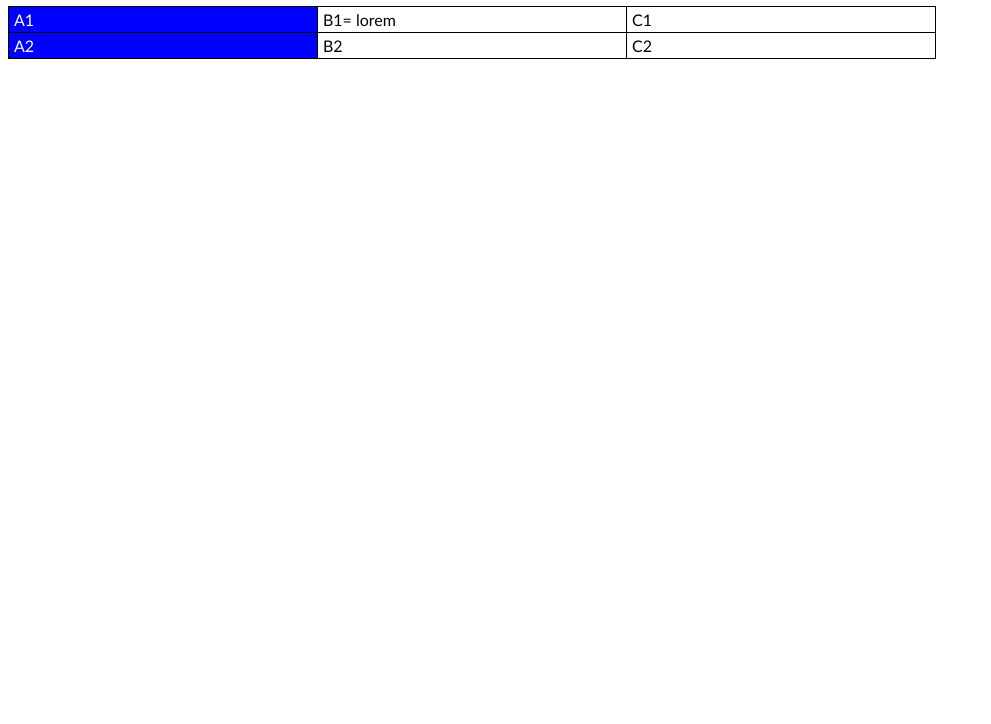
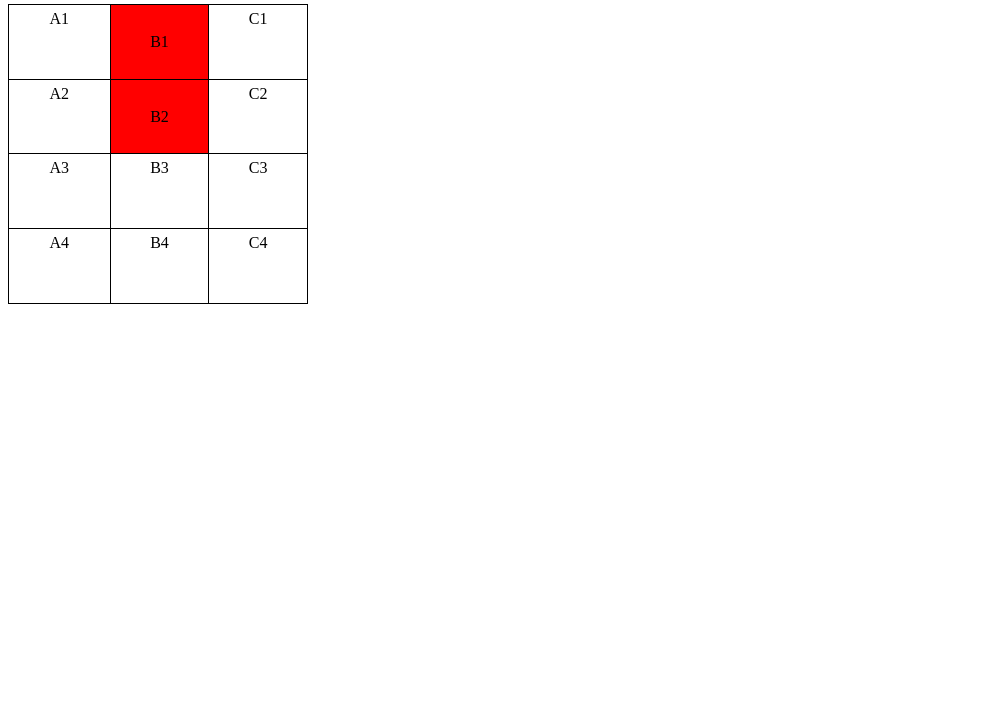
Before and after one commit to v1ctorgabr1el/html-css, a plain HTML site: page exercicios/ex-023/index.html in a window 1280 px wide. Shown: the part 76-800 px from the top of the page, without its empty margins (0-991 px from the left). Drawn offline with Linux system fonts and the light colour scheme.

Commit message:
trabalhando com tabelas

```diff
--- a/exercicios/ex-023/index.html
+++ b/exercicios/ex-023/index.html
@@ -4,44 +4,56 @@
     <meta charset="UTF-8">
     <meta name="viewport" content="width=device-width, initial-scale=1.0">
     <title>Tabelas</title>
+
     <style>
-        body{
-            font-family: 'Trebuchet MS', 'Lucida Sans Unicode', 'Lucida Grande', 'Lucida Sans', Arial, sans-serif;
-        }
 
         table{
+            width: 300px;
+            height: 300px;
             border-collapse: collapse;
+
         }
 
         td{
-          border: 1px  solid black;
-          width: 300px;
-          padding: 3px 3px 3px 5px;
+            border: 1px solid black;
+            padding: 5px;
+            text-align: center;
+            vertical-align: top;
+
         }
 
-        .A1{
-            background-color: blue;
-            color: white;
-        }
-
-        .A2{
-            background-color: blue;
-            color: white;
+        .center{
+            vertical-align: middle;
+            background-color: red;
         }
     </style>
+
 </head>
 <body>
-    <h1>Trabalhando com tabelas</h1>
+  <h1>Minha primeira tabela</h1>
   <table>
     <tr>
-            <td class="A1">A1</td>
-            <td>B1= lorem</td>
+        <td>A1</td>
+        <td class="center">B1</td>
         <td>C1</td>
     </tr>
+
     <tr>
-            <td class="A2">A2</td>
-            <td>B2</td>
+        <td>A2</td>
+        <td class="center">B2</td>
         <td>C2</td>
+    </tr>
+
+    <tr>
+        <td>A3</td>
+        <td>B3</td>
+        <td>C3</td>
+    </tr>
+
+    <tr>
+        <td>A4</td>
+        <td>B4</td>
+        <td>C4</td>
     </tr>
   </table>
 </body>
```
Lines whose indentation alone changed are shown as unchanged.
